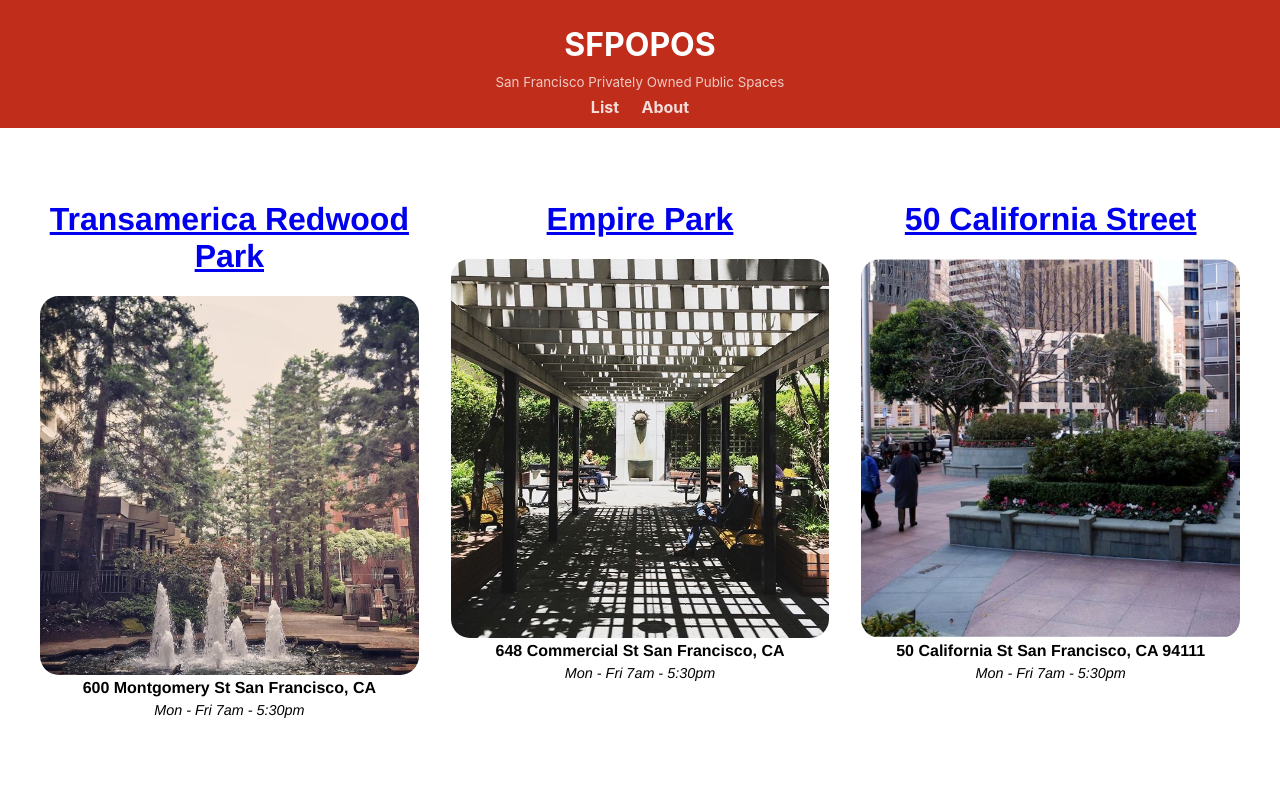
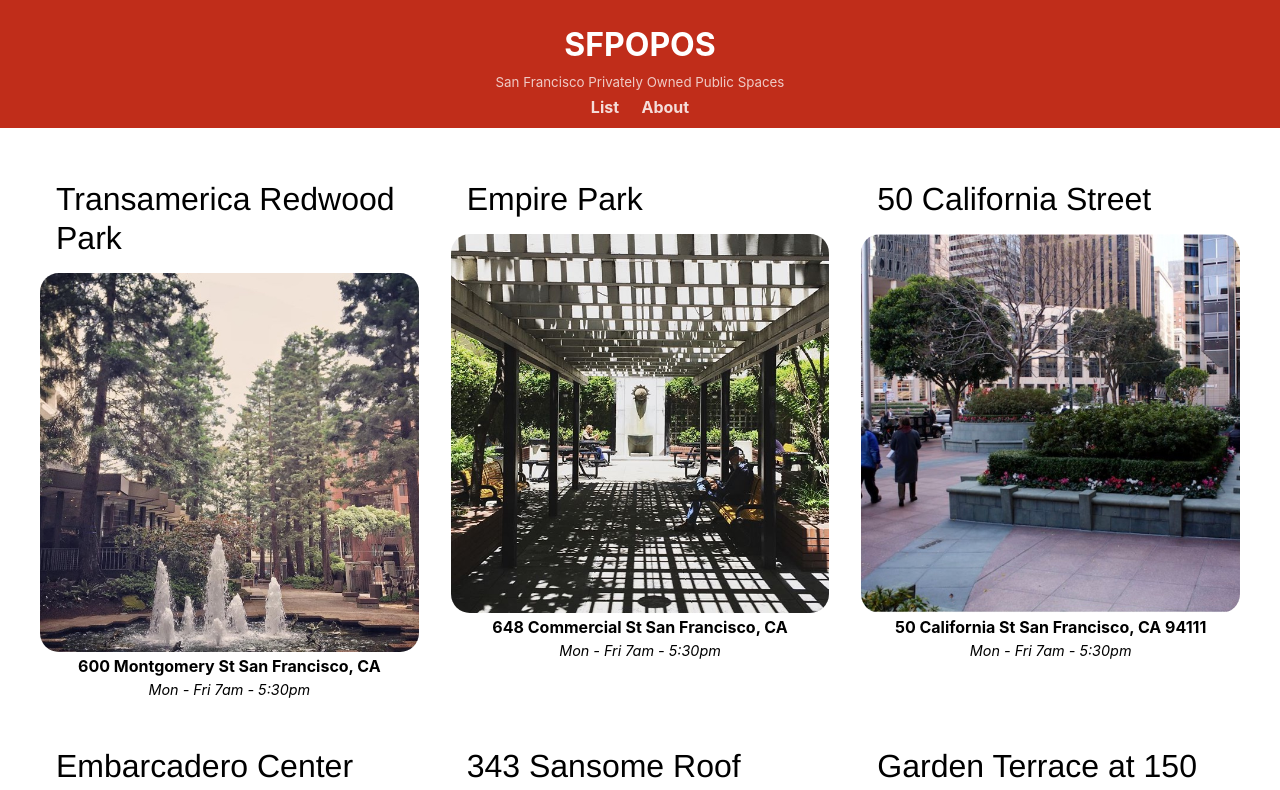
Before and after one commit to el634dev/sfpopos, a React (Create React App) app: page /#/ in a window 1280 px wide. Shown: the top 790 px of the page. Built offline with nearby package versions, Linux system fonts and the light colour scheme.

Commit message:
Add some styling

```diff
--- a/src/components/POPOSSpace/POPOSSpace.css
+++ b/src/components/POPOSSpace/POPOSSpace.css
@@ -1,7 +1,10 @@
 /* Styling the POPOSSpace Component */
-.POPOSSpace {
+.POPOSSpace .POPOSSpace-Title {
     width: 100%;
     text-align: center;
+    position: relative;
+    color: #000;
+    text-decoration: none;
     font-size: 1em;
     margin: 1rem 0;
     font-family: 'Helvetica', -apple-system, sans-serif;
@@ -12,6 +15,19 @@
     width: 100%;
     height: auto;
     border-radius: 5%;
+}
+
+/* Styling the h1 tag contained within POPOSSpace */
+.POPOSSpace h1 {
+    display: block;
+    position: relative;
+    left: 0;
+    top: 0;
+    margin: 0;
+    font-weight: lighter;
+    background-color: rgba(255, 255, 255, 0.75);
+    padding: 1rem;
+    text-align: left;
 }
 
 /* Styling the addresses contained within POPOSSpace */
--- a/src/components/POPOSSpace/POPOSSpace.js
+++ b/src/components/POPOSSpace/POPOSSpace.js
@@ -9,8 +9,8 @@
 
     return (
         <div className="POPOSSpace">
-            <h1 className="POPOSSpace_name">
-                <Link to={`/details/${id}`}>
+            <h1>
+                <Link className="POPOSSpace-Title" to={`/details/${id}`}>
                     {name}
                 </Link>
             </h1>
--- a/src/index.js
+++ b/src/index.js
@@ -7,11 +7,10 @@
 import App from './components/App/App.js';
 import POPOSList from './components/POPOSList/POPOSList.js';
 import About from './components/About/About.js';
-import POPOSDetails from './components/POPOSDetails/POPOSDdetails.js';
+// import POPOSDetails from './components/POPOSDetails/POPOSDdetails.js';
 // Route and Web Vitals imports
 import reportWebVitals from './reportWebVitals';
 import { HashRouter as Router, Routes, Route } from 'react-router-dom';
-
 
 // --------------------------------
 const rootElement = document.getElementById('root');
```
